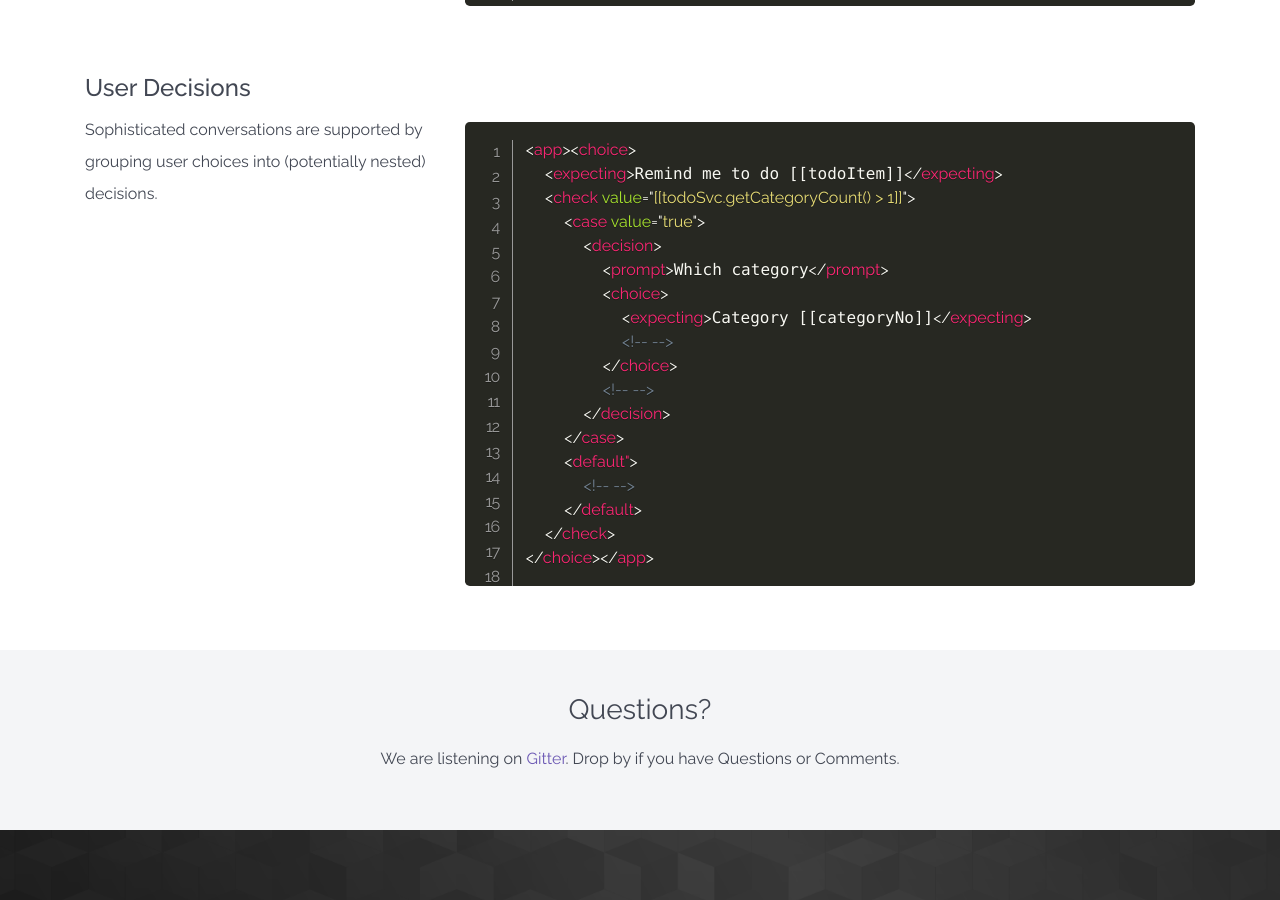
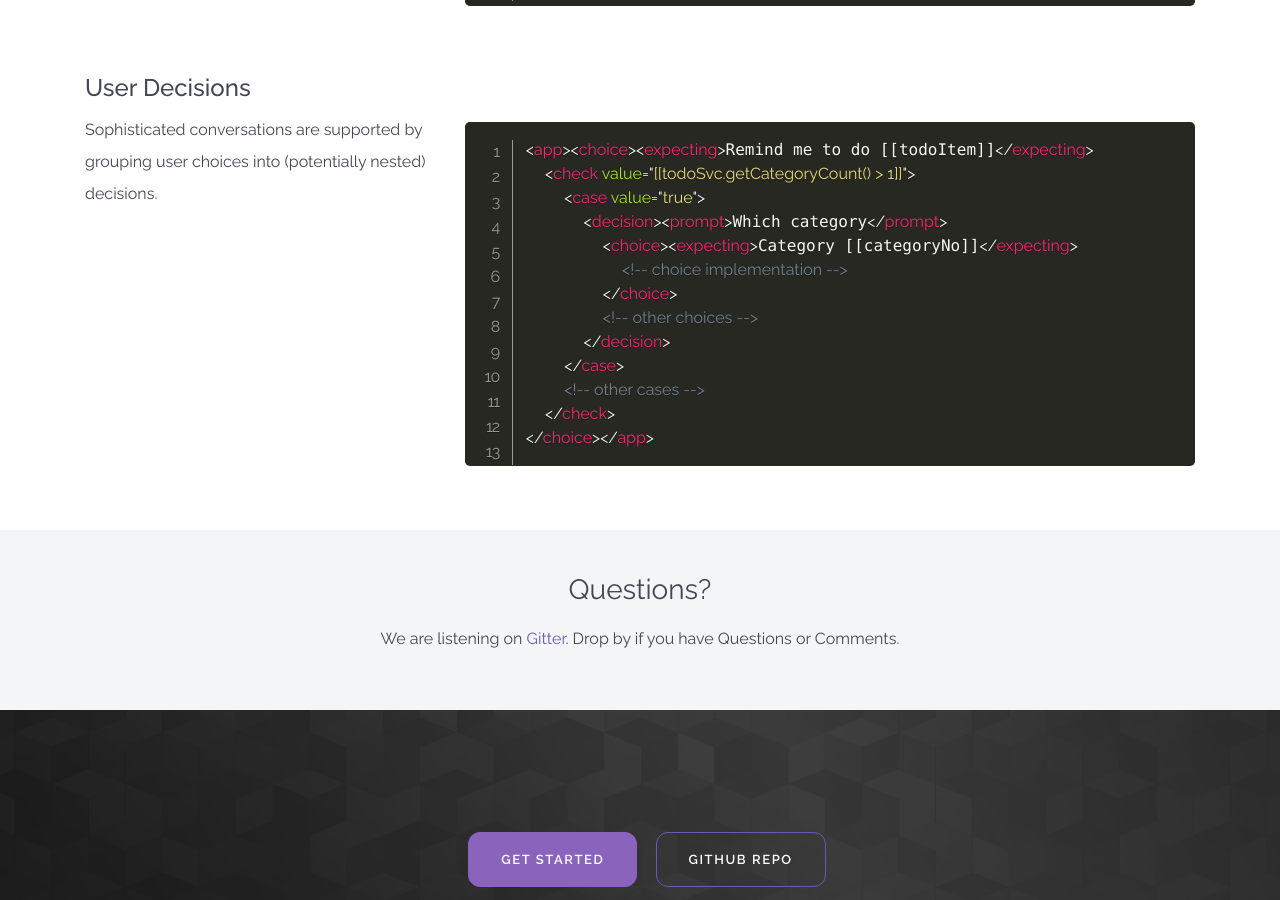
Before and after one commit to salesforce-misc/HelloViolet.ai, a Jekyll site: the page built from index.html, in a window 1280 px wide and 900 px high, scrolled down 1469 px. Built offline with Jekyll 4.4.1, drawn with Linux system fonts in a browser that asks for light colours; nearby versions of some CDN libraries; some web fonts are replaced.

Commit message:
better formatting of code

```diff
--- a/index.html
+++ b/index.html
@@ -203,22 +203,17 @@
         </p>
       </div>
       <div class="col-md-8">
-        <pre style="white-space: pre-wrap" class="line-numbers"><code class="language-html">&lt;app&gt;&lt;choice&gt;
-  &lt;expecting&gt;Remind me to do [[todoItem]]&lt;/expecting&gt;
+        <pre style="white-space: pre-wrap" class="line-numbers"><code class="language-html">&lt;app&gt;&lt;choice&gt;&lt;expecting&gt;Remind me to do [[todoItem]]&lt;/expecting&gt;
   &lt;check value="[[todoSvc.getCategoryCount() > 1]]"&gt;
     &lt;case value="true"&gt;
-      &lt;decision&gt;
-        &lt;prompt&gt;Which category&lt;/prompt&gt;
-        &lt;choice&gt;
-          &lt;expecting&gt;Category [[categoryNo]]&lt;/expecting&gt;
-          &lt;!-- --&gt;
+      &lt;decision&gt;&lt;prompt&gt;Which category&lt;/prompt&gt;
+        &lt;choice&gt;&lt;expecting&gt;Category [[categoryNo]]&lt;/expecting&gt;
+          &lt;!-- choice implementation --&gt;
         &lt;/choice&gt;
-        &lt;!-- --&gt;
+        &lt;!-- other choices --&gt;
       &lt;/decision&gt;
     &lt;/case&gt;
-    &lt;default"&gt;
-      &lt;!-- --&gt;
-    &lt;/default&gt;
+    &lt;!-- other cases --&gt;
   &lt;/check&gt;
 &lt;/choice&gt;&lt;/app&gt;</code></pre>
       </div>
```
